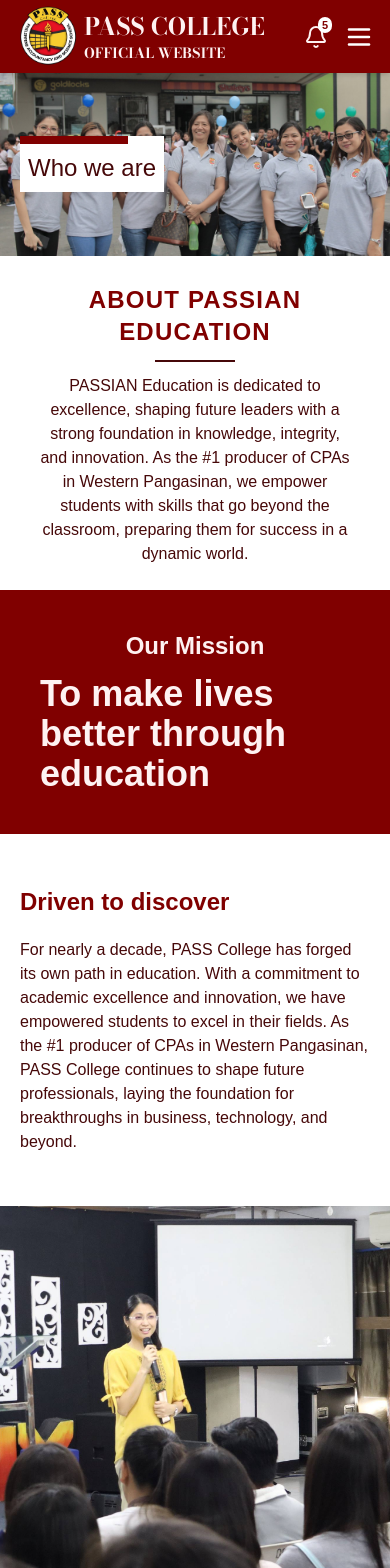
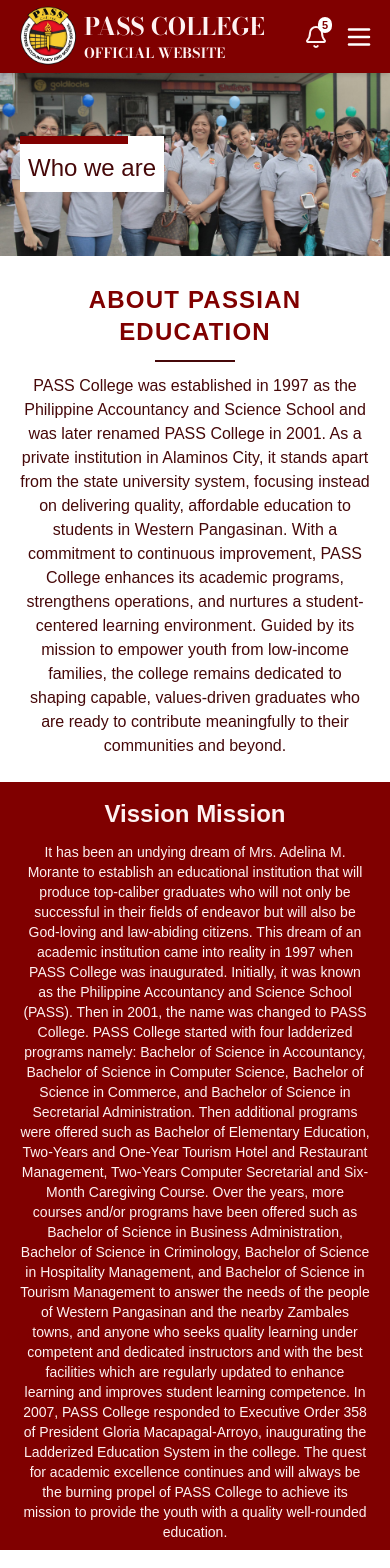
Before and after one commit to mjayhumilde/pass-college-official-website, a React (Vite) app: page /about/who-we-are in a window 390 px wide. Shown: the top 1568 px of the page. Built offline with nearby package versions, Linux system fonts and the light colour scheme; a web font is replaced by a local one.

Commit message:
polish the UI and use the provided data provided by the school. Real data is still lacking thou.

```diff
--- a/src/data/about/whoWeAre/sharedValues.js
+++ b/src/data/about/whoWeAre/sharedValues.js
@@ -6,21 +6,21 @@
   {
     id: 1,
     img: `${ourValues1}`,
-    title: "Diverse and inclusive",
+    title: "INTEGRITY",
     description:
       "Li molestias quaerat amet blanditiis  voluptates  voluptates quo neque quo neque magni vero voluptates quo neque pro Lorem ipsum dolor sit amet consect",
   },
   {
     id: 2,
     img: `${ourValues2}`,
-    title: "Open and challenging",
+    title: "NATIONALISM ",
     description:
       "Lorem ipsum doloramet blanditiis magni vero voluptates quo neque pro Lorem ipsum dolor sit amet consectetur adipisicing elit. Placeat architecto reprehend",
   },
   {
     id: 3,
     img: `${ourValues3}`,
-    title: "Civic-minded",
+    title: "INNOVATIVE ",
     description:
       "Lorem ipsum dolor Accusamet blanditiis magni vero voluptates quo neque pro Lorem ipsum dolor sit amet consectetur adipisicing elit. Placeat architecto reprehend",
   },
--- a/src/pages/AboutPages/HistoryAndTradition.jsx
+++ b/src/pages/AboutPages/HistoryAndTradition.jsx
@@ -17,6 +17,46 @@
   return (
     <>
       <HeroBgSection img={historyBG} label={"History and Traditions"} />
+
+      <section className="container pt-6 md:pt-14 mx-auto space-y-2 px-5 md:px-28 mb-28">
+        <div className="text-center  pb-1 md:pb-2">
+          <h2 className="text-2xl md:text-4xl font-bold tracking-wider text-red-primary p-1">
+            HISTORY OF PASS COLLEGE
+          </h2>
+          <div className="w-20 md:w-92 border-b-2 border-red-950 mx-auto mt-2"></div>
+        </div>
+        <div className="text-center space-y-5 px-5 text-red-950 lg:px-10">
+          <p>
+            It has been an undying dream of Mrs. Adelina M. Morante to establish
+            an educational institution that will produce top-caliber graduates
+            who will not only be successful in their fields of endeavor but will
+            also be God-loving and law-abiding citizens. This dream of an
+            academic institution came into reality in 1997 when PASS College was
+            inaugurated. Initially, it was known as the Philippine Accountancy
+            and Science School (PASS). Then in 2001, the name was changed to
+            PASS College. PASS College started with four ladderized programs
+            namely: Bachelor of Science in Accountancy, Bachelor of Science in
+            Computer Science, Bachelor of Science in Commerce, and Bachelor of
+            Science in Secretarial Administration. Then additional programs were
+            offered such as Bachelor of Elementary Education, Two-Years and
+            One-Year Tourism Hotel and Restaurant Management, Two-Years Computer
+            Secretarial and Six-Month Caregiving Course. Over the years, more
+            courses and/or programs have been offered such as Bachelor of
+            Science in Business Administration, Bachelor of Science in
+            Criminology, Bachelor of Science in Hospitality Management, and
+            Bachelor of Science in Tourism Management to answer the needs of the
+            people of Western Pangasinan and the nearby Zambales towns, and
+            anyone who seeks quality learning under competent and dedicated
+            instructors and with the best facilities which are regularly updated
+            to enhance learning and improves student learning competence. In
+            2007, PASS College responded to Executive Order 358 of President
+            Gloria Macapagal-Arroyo, inaugurating the Ladderized Education
+            System in the college. The quest for academic excellence continues
+            and will always be the burning propel of PASS College to achieve its
+            mission to provide the youth with a quality well-rounded education.
+          </p>
+        </div>
+      </section>
 
       <SectionUnbalance
         label={"A tradition of breaking with tradition"}
--- a/src/pages/AboutPages/WhoWeAre.jsx
+++ b/src/pages/AboutPages/WhoWeAre.jsx
@@ -9,8 +9,11 @@
 import { innovationPastFuture } from "../../data/about/whoWeAre/innovationPastFutrure";
 import { sharedValues } from "../../data/about/whoWeAre/sharedValues";
 import { useEffect } from "react";
+import { useNavigate } from "react-router-dom";
 
 const WhoWeAre = () => {
+  const navigate = useNavigate();
+
   useEffect(() => {
     window.scrollTo(0, 0); // Scroll to the top on mount
   }, []);
@@ -26,21 +29,55 @@
           </h2>
           <div className="w-20 md:w-92 border-b-2 border-red-950 mx-auto mt-2"></div>
         </div>
-        <div className="text-center space-y-5 px-5 text-red-950 lg:px-10">
+        <div className="text-center space-y-5 sm:px-5 text-red-950 lg:px-10">
           <p>
-            PASSIAN Education is dedicated to excellence, shaping future leaders
-            with a strong foundation in knowledge, integrity, and innovation. As
-            the #1 producer of CPAs in Western Pangasinan, we empower students
-            with skills that go beyond the classroom, preparing them for success
-            in a dynamic world.{" "}
+            PASS College was established in 1997 as the Philippine Accountancy
+            and Science School and was later renamed PASS College in 2001. As a
+            private institution in Alaminos City, it stands apart from the state
+            university system, focusing instead on delivering quality,
+            affordable education to students in Western Pangasinan. With a
+            commitment to continuous improvement, PASS College enhances its
+            academic programs, strengthens operations, and nurtures a
+            student-centered learning environment. Guided by its mission to
+            empower youth from low-income families, the college remains
+            dedicated to shaping capable, values-driven graduates who are ready
+            to contribute meaningfully to their communities and beyond.
           </p>
         </div>
       </section>
 
       <section className="bg-red-primary my-6 sm:my-14 xl:my-20">
-        <div className="text-red-50 font-bold flex flex-col justify-center items-center p-10 space-y-3">
-          <p className="text-2xl">Our Mission</p>
-          <h2 className="text-4xl">To make lives better through education</h2>
+        <div className="text-red-50  flex flex-col justify-center text-center items-center px-5 sm:p-10 space-y-3">
+          <h2 className="text-2xl font-bold pt-4">Vission Mission</h2>
+          <p className="text-sm sm:text-lg pb-2">
+            It has been an undying dream of Mrs. Adelina M. Morante to establish
+            an educational institution that will produce top-caliber graduates
+            who will not only be successful in their fields of endeavor but will
+            also be God-loving and law-abiding citizens. This dream of an
+            academic institution came into reality in 1997 when PASS College was
+            inaugurated. Initially, it was known as the Philippine Accountancy
+            and Science School (PASS). Then in 2001, the name was changed to
+            PASS College. PASS College started with four ladderized programs
+            namely: Bachelor of Science in Accountancy, Bachelor of Science in
+            Computer Science, Bachelor of Science in Commerce, and Bachelor of
+            Science in Secretarial Administration. Then additional programs were
+            offered such as Bachelor of Elementary Education, Two-Years and
+            One-Year Tourism Hotel and Restaurant Management, Two-Years Computer
+            Secretarial and Six-Month Caregiving Course. Over the years, more
+            courses and/or programs have been offered such as Bachelor of
+            Science in Business Administration, Bachelor of Science in
+            Criminology, Bachelor of Science in Hospitality Management, and
+            Bachelor of Science in Tourism Management to answer the needs of the
+            people of Western Pangasinan and the nearby Zambales towns, and
+            anyone who seeks quality learning under competent and dedicated
+            instructors and with the best facilities which are regularly updated
+            to enhance learning and improves student learning competence. In
+            2007, PASS College responded to Executive Order 358 of President
+            Gloria Macapagal-Arroyo, inaugurating the Ladderized Education
+            System in the college. The quest for academic excellence continues
+            and will always be the burning propel of PASS College to achieve its
+            mission to provide the youth with a quality well-rounded education.
+          </p>
         </div>
       </section>
 
@@ -138,7 +175,7 @@
             <div className="container mx-auto">
               <div className="text-center pt-10 pb-5">
                 <h2 className="text-3xl font-bold tracking-wider text-red-primary">
-                  OUR SHARED VALUES
+                  OUR CORE VALUES
                 </h2>
                 <div className="w-24 border-b-2 border-red-950 mx-auto mt-2"></div>
               </div>
@@ -196,7 +233,14 @@
                 <h2 className="text-lg text-red-primary ">{item.title}</h2>
                 <p className="text-red-950">{item.descripton}</p>
 
-                <button className="flex cursor-pointer text-sm md:text-base py-1 text-red-primary font-bold hover:underline transition-all duration-500">
+                <button
+                  onClick={() =>
+                    item.title.toLowerCase() === "the history of our school"
+                      ? navigate("/about/history-tradition")
+                      : navigate("/about/college-programs")
+                  }
+                  className="flex cursor-pointer text-sm md:text-base py-1 text-red-primary font-bold hover:underline transition-all duration-500"
+                >
                   LEARN MORE
                   <ChevronRight />
                 </button>
--- a/src/pages/Careers.jsx
+++ b/src/pages/Careers.jsx
@@ -26,7 +26,7 @@
 
       <div className="p-5 text-center mt-7 md:mt-14 bg-red-primary">
         <h2 className="text-2xl font-bold tracking-wider md:text-3xl text-red-50">
-          JOB OPENINGS & CAREER OPPORTUNITIES
+          CAREER OPPORTUNITIES
         </h2>
         {/* <div className="w-55 border-b-2  border-[rgb(255,207,80)] mx-auto mt-2"></div> */}
       </div>
```
Also changed, not shown: src/data/about/whoWeAre/innovationPastFutrure.js (+4 -4 lines).
